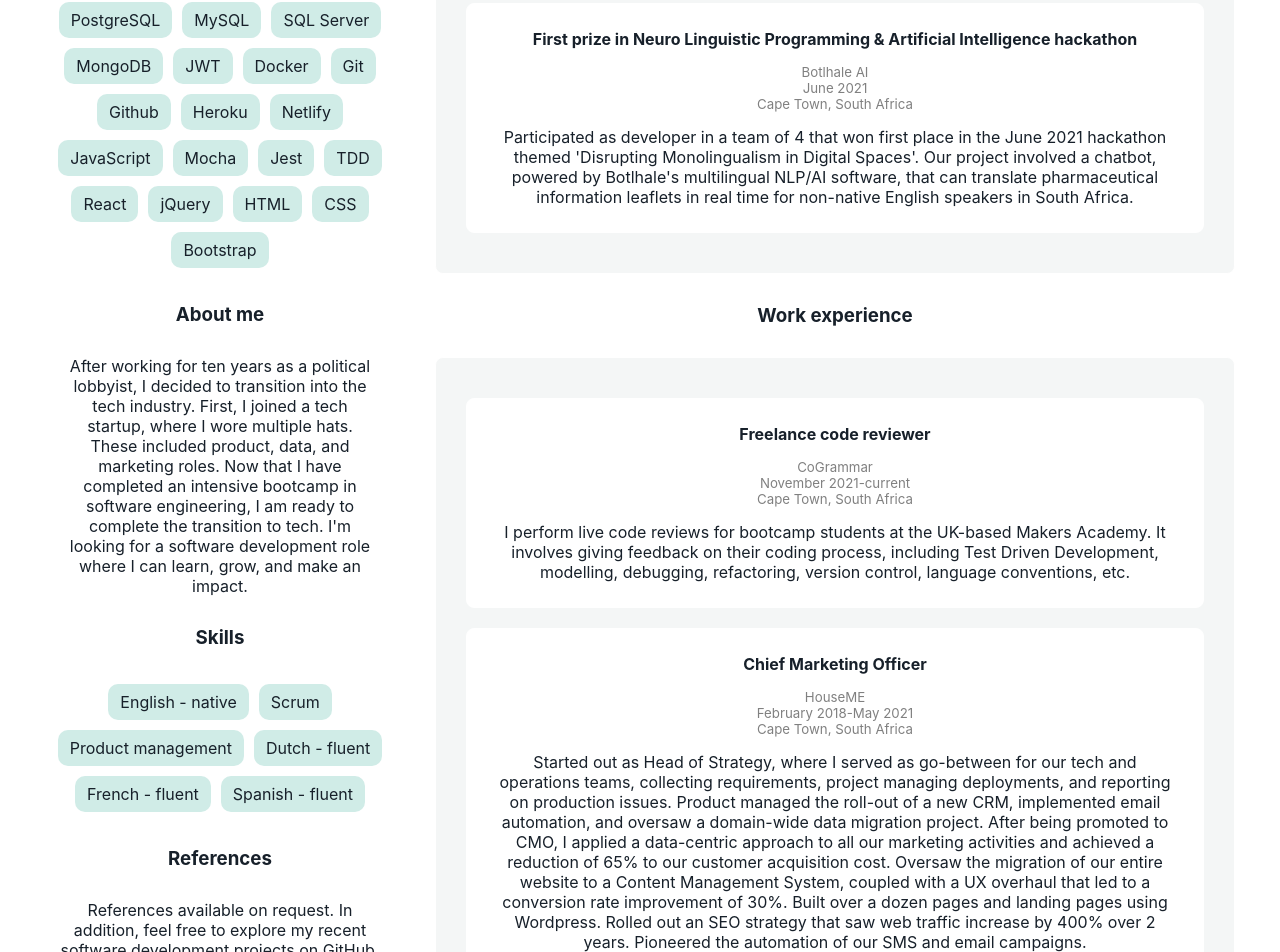
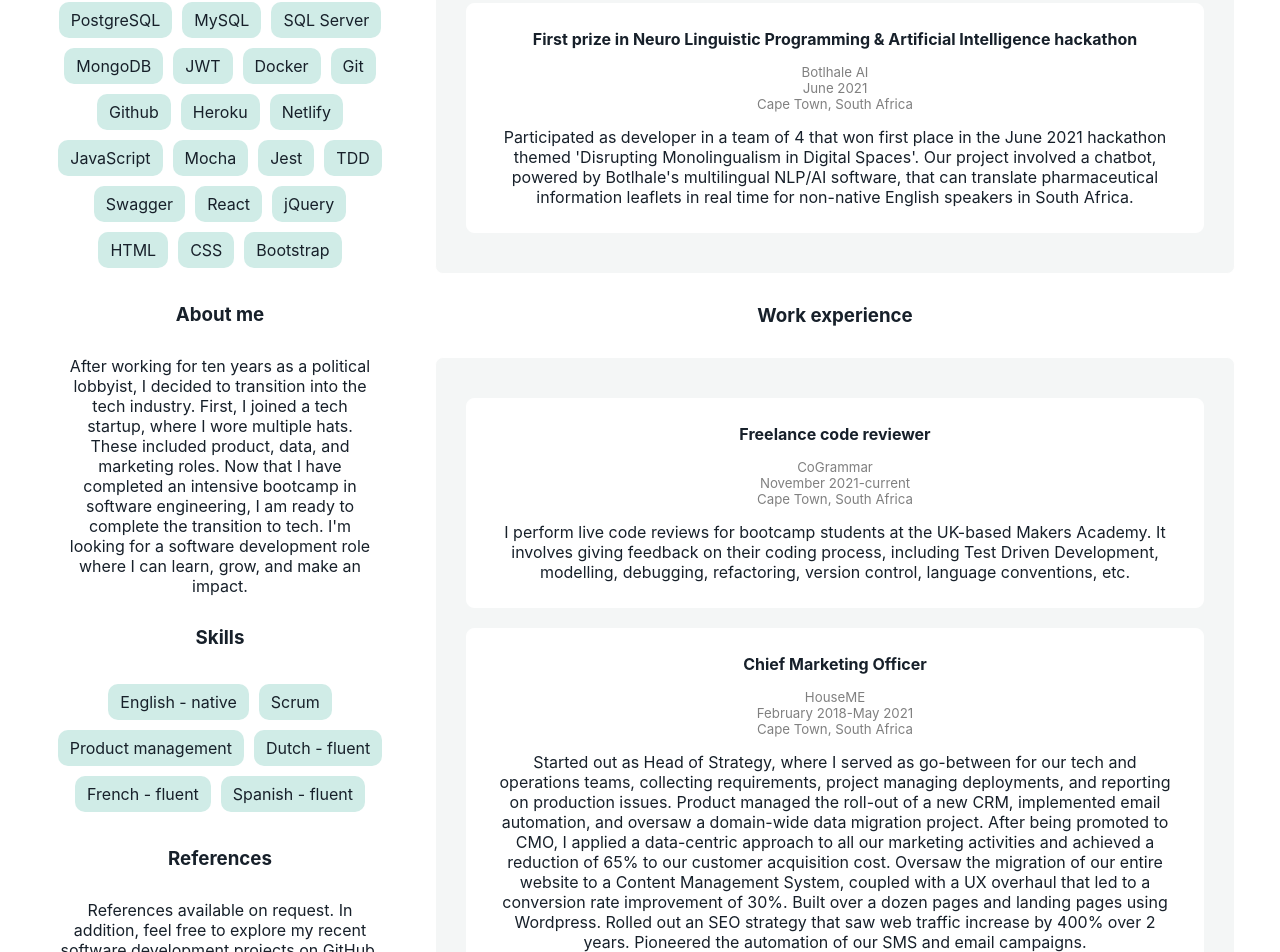
Before and after one commit to tamiragun/Portfolio-CV, a React (Create React App) app: page / in a window 1280 px wide. Shown: the part 1038-1990 px from the top of the page. Built offline with nearby package versions, Linux system fonts and the light colour scheme.

Commit message:
Add Swagger to tech stack

```diff
--- a/src/pages/CV.js
+++ b/src/pages/CV.js
@@ -90,6 +90,7 @@
   "Mocha",
   "Jest",
   "TDD",
+  "Swagger",
   "React",
   "jQuery",
   "HTML",
```
